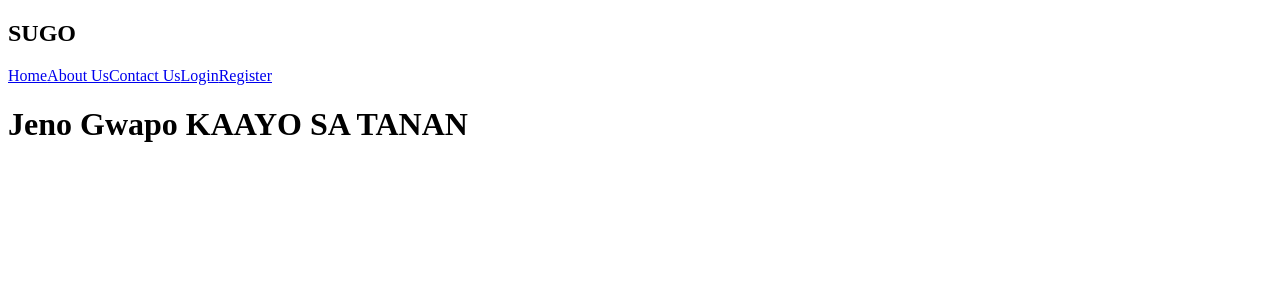
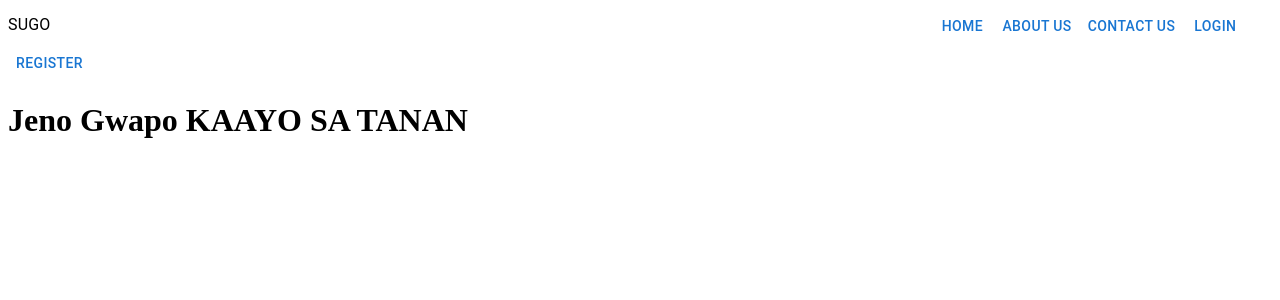
Before and after one commit to rosnuker/Sugo-Frontend, a React (Vite) app: page / in a window 1280 px wide. Shown: the top 300 px of the page. Built offline with nearby package versions, Linux system fonts and the light colour scheme.

Commit message:
Update RootLayout.jsx

```diff
--- a/src/Layouts/RootLayout.jsx
+++ b/src/Layouts/RootLayout.jsx
@@ -1,4 +1,4 @@
-import { Grid } from "@mui/material";
+import { Grid, Button, Typography } from "@mui/material";
 import { NavLink, Outlet } from "react-router-dom";
 
 export default function RootLayout() {
@@ -6,15 +6,15 @@ export default function RootLayout() {
     <>
       <Grid>
         <nav>
-          <h1>SUGO</h1>
-          <NavLink to='/'>Home</NavLink>
-          <NavLink to='about'>About Us</NavLink>
-          <NavLink to='contact'>Contact Us</NavLink>
-          <NavLink to='login'>Login</NavLink>
-          <NavLink to='register'>Register</NavLink>
+          <Typography sx={{display: "inline"}}>SUGO</Typography>
+          <NavLink to='/'><Button sx={{marginLeft: 110}}>Home</Button></NavLink>
+          <NavLink to='about'><Button>About Us</Button></NavLink>
+          <NavLink to='contact'><Button>Contact Us</Button></NavLink>
+          <NavLink to='login'><Button>Login</Button></NavLink>
+          <NavLink to='register'><Button>Register</Button></NavLink>
         </nav>
       </Grid>
-      {console.log('Hi')}
+
       <Outlet />
     </>
   )
```
